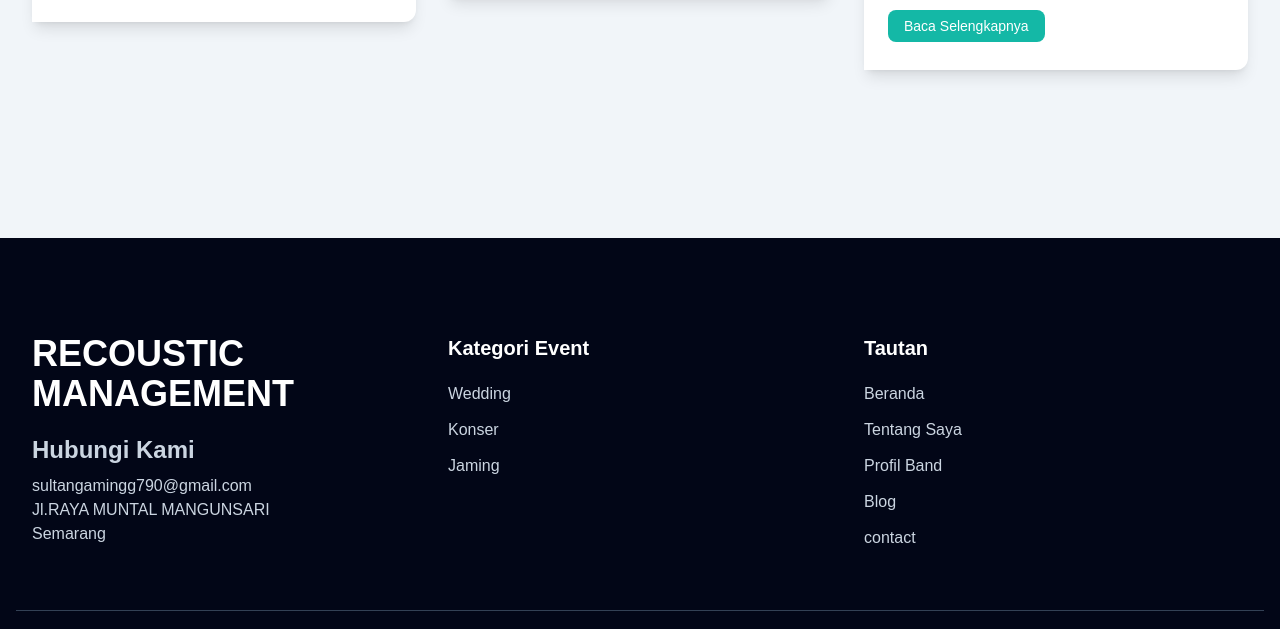
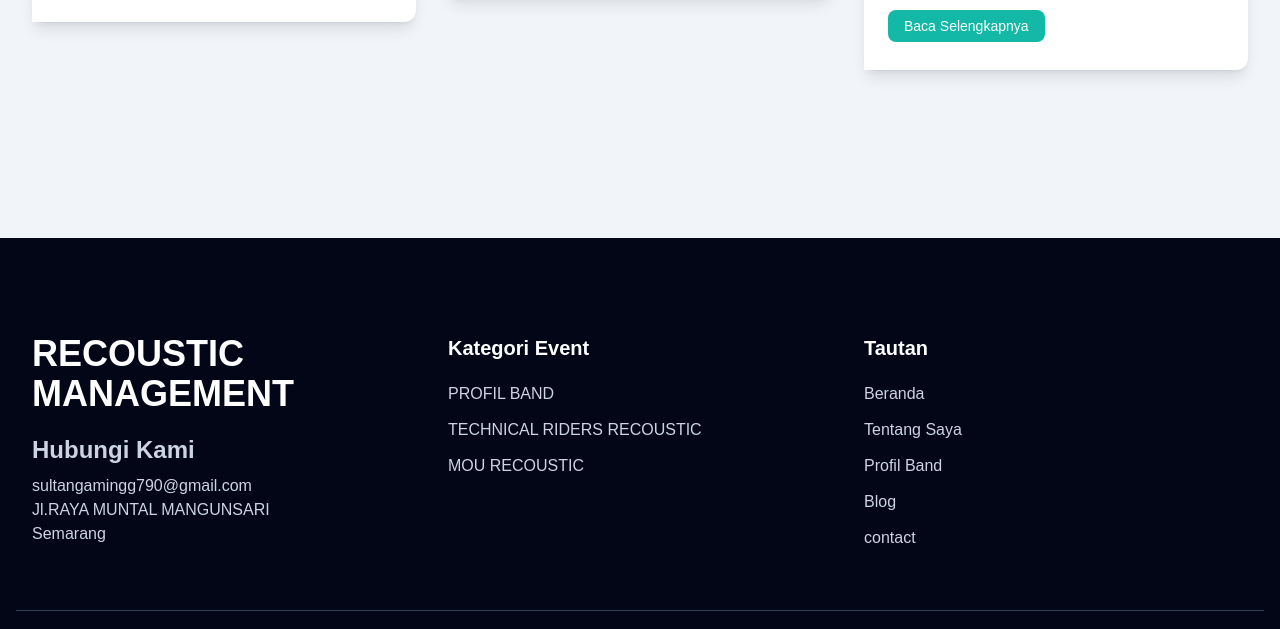
Before and after one commit to procinema22/PROFILBAND, a website: page index.html in a window 1280 px wide. Shown: the part 4479-5108 px from the top of the page. Drawn offline with Linux system fonts and the light colour scheme.

Commit message:
merubah ketegori event

```diff
--- a/index.html
+++ b/index.html
@@ -371,13 +371,13 @@ Proses kreatif dari keresahan tentang berbagai hal yang sedang viral.lalu mereka
                 <h3 class="font-semibold text-xl text-white mb-5">Kategori Event</h3>
                 <ul class="text-slate-300">
                     <li>
-                        <a href="Editor" class="inline-block text-base hover:text-primary mb-3">Wedding</a>
+                        <a href="https://drive.google.com/file/d/1MXtRn-gpLnQmnhHHPhVartVNgg3yvWv4/view?usp=sharing" target="_blank" class="inline-block text-base hover:text-primary mb-3">PROFIL BAND</a>
                     </li>
                     <li>
-                        <a href="videograper" class="inline-block text-base hover:text-primary mb-3">Konser</a>
+                        <a href="https://docs.google.com/document/d/1EvO-8RPtum9EA9KS7BwRnZc-Wqj5XnuL/edit?usp=sharing&ouid=113761334721226035025&rtpof=true&sd=true" target="_blank" class="inline-block text-base hover:text-primary mb-3">TECHNICAL RIDERS RECOUSTIC</a>
                     </li>
                     <li>
-                        <a href="colorgrading" class="inline-block text-base hover:text-primary mb-3">Jaming</a>
+                        <a href="https://docs.google.com/document/d/1G2DH39RzVOJspzAHIMbe326NfoSg5k-4/edit?usp=sharing&ouid=113761334721226035025&rtpof=true&sd=true" target="_blank" class="inline-block text-base hover:text-primary mb-3">MOU RECOUSTIC</a>
                     </li>
                 </ul>
             </div>
```
